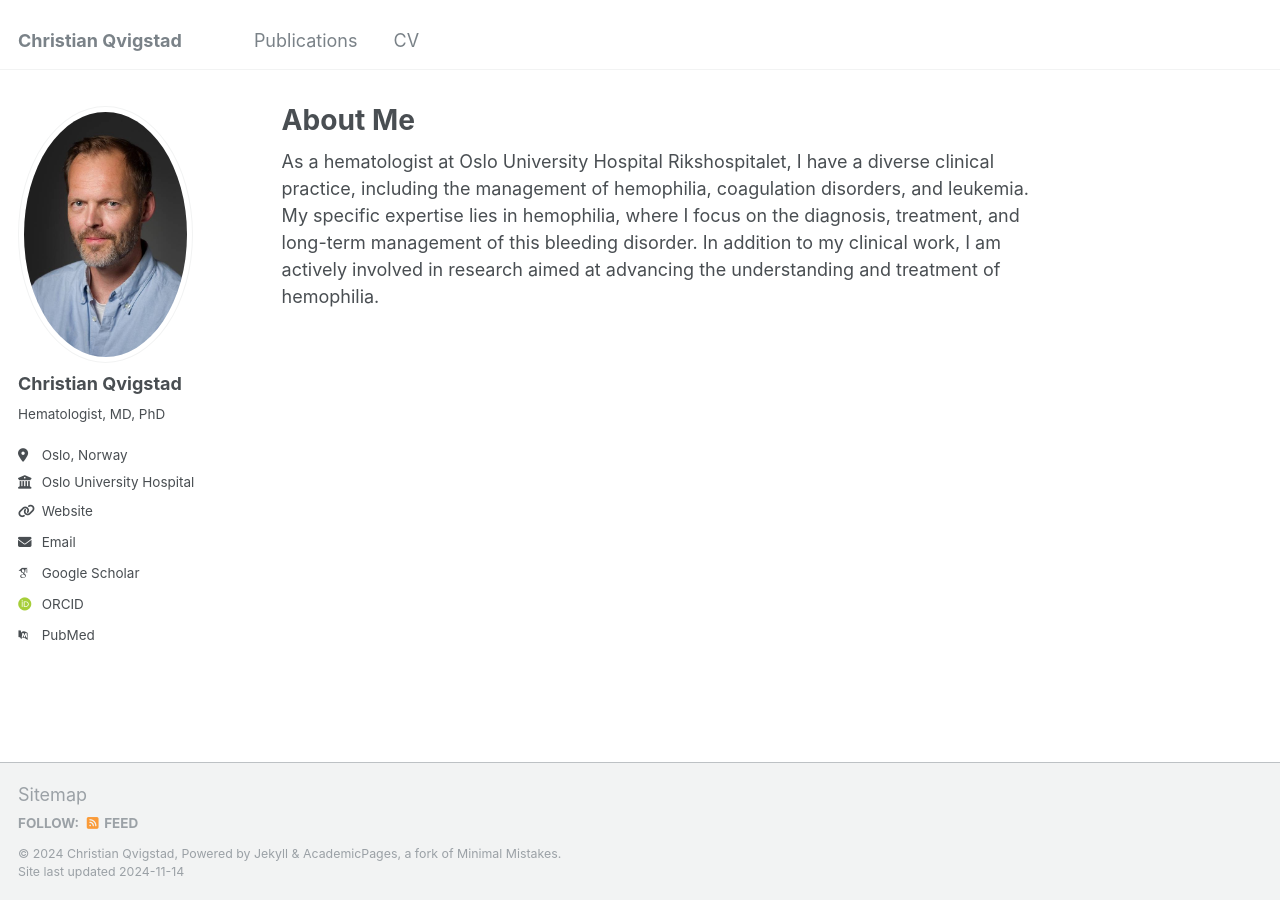
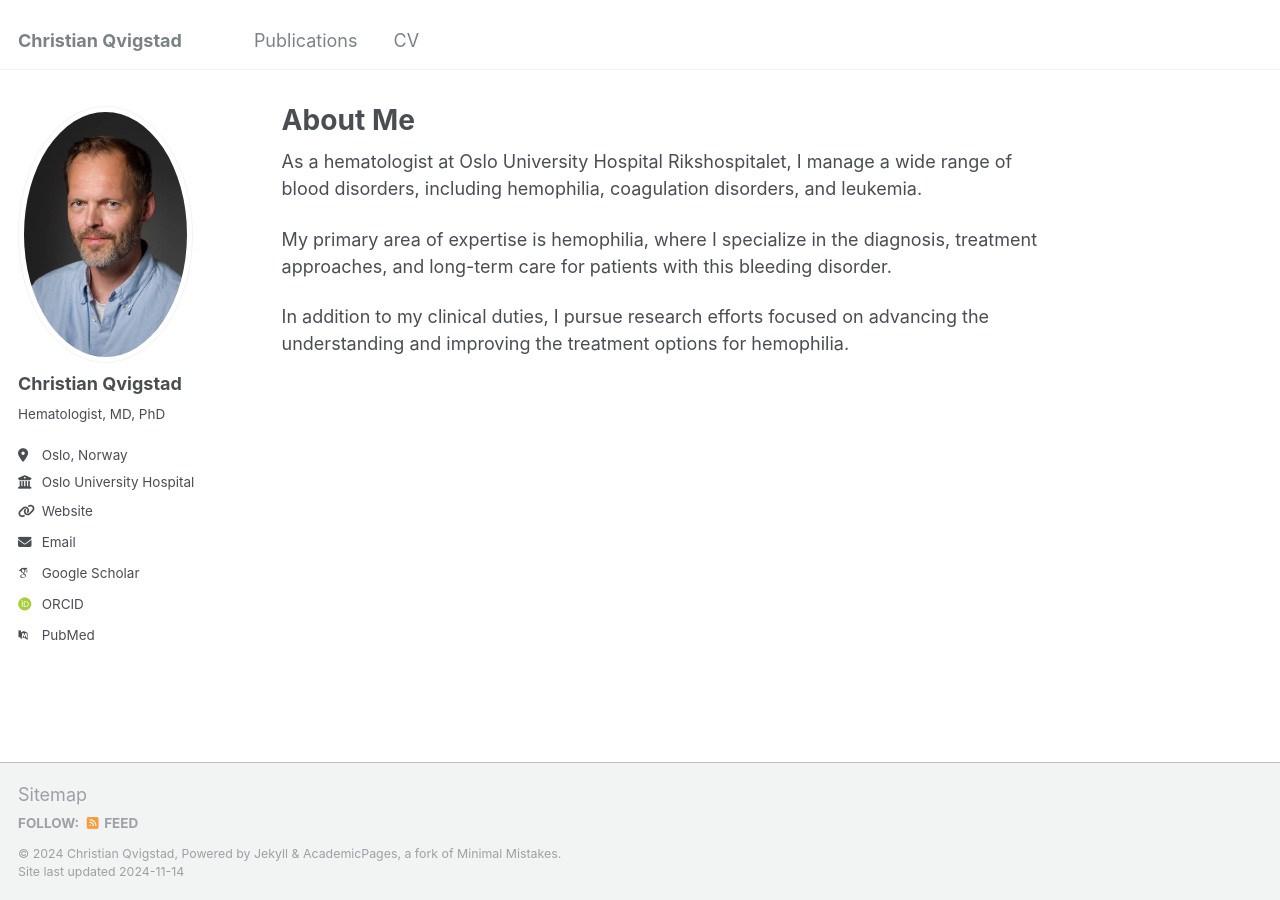
Before and after one commit to qvigstad/qvigstad.github.io, a Jekyll site: the page built from _pages/about.md, in a window 1280 px wide. Built offline with Jekyll 4.4.1, drawn with Linux system fonts in a browser that asks for light colours; some web fonts are replaced.

Commit message:
Update about.md

```diff
--- a/_pages/about.md
+++ b/_pages/about.md
@@ -7,4 +7,8 @@ redirect_from:
   - /about.html
 ---
 
-As a hematologist at Oslo University Hospital Rikshospitalet, I have a diverse clinical practice, including the management of hemophilia, coagulation disorders, and leukemia. My specific expertise lies in hemophilia, where I focus on the diagnosis, treatment, and long-term management of this bleeding disorder. In addition to my clinical work, I am actively involved in research aimed at advancing the understanding and treatment of hemophilia.
+As a hematologist at Oslo University Hospital Rikshospitalet, I manage a wide range of blood disorders, including hemophilia, coagulation disorders, and leukemia.
+
+My primary area of expertise is hemophilia, where I specialize in the diagnosis, treatment approaches, and long-term care for patients with this bleeding disorder.
+
+In addition to my clinical duties, I pursue research efforts focused on advancing the understanding and improving the treatment options for hemophilia.
```
